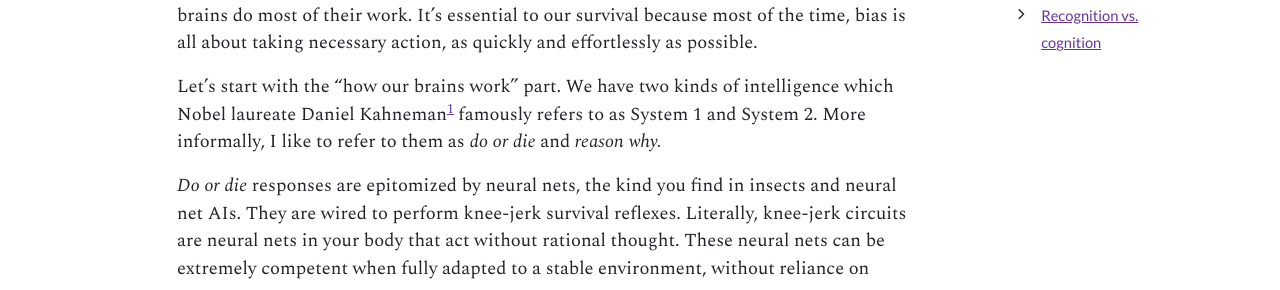
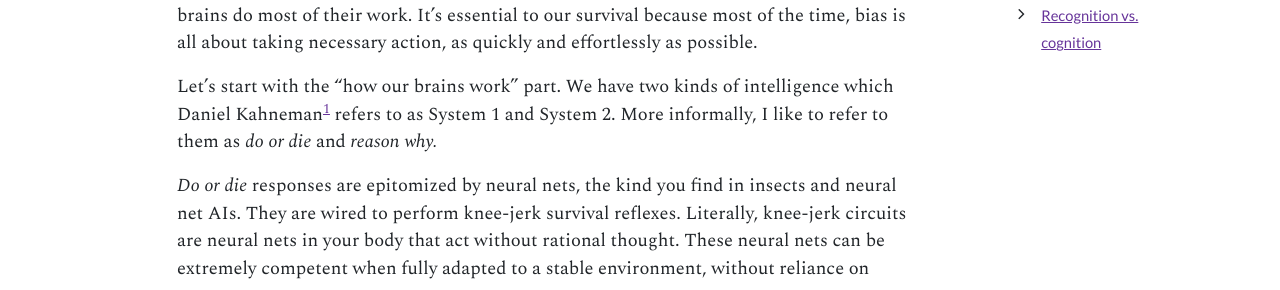
Before and after one commit to straz/artificialtrust, a Jekyll site: the page built from _articles/remove-bias.md, in a window 1280 px wide. Shown: the part 396-686 px from the top of the page. Built offline with Jekyll 4.4.1, drawn with Linux system fonts in a browser that asks for light colours; nearby versions of some CDN libraries.

Commit message:
remove "nobel"

```diff
--- a/_articles/remove-bias.md
+++ b/_articles/remove-bias.md
@@ -17,9 +17,9 @@ because most of the time, bias is all about taking necessary action,
 as quickly and effortlessly as possible.
 
 Let's start with the "how our brains work" part. We have two kinds of
-intelligence which Nobel laureate Daniel Kahneman[^1] famously
-refers to as System 1 and System 2. More informally, I like to refer
-to them as *do or die* and *reason why.*
+intelligence which Daniel Kahneman[^1] refers to as System 1 and
+System 2. More informally, I like to refer to them as *do or die* and
+*reason why.*
 
 [^1]: Kahneman (2011). [*Thinking Fast And Slow*](https://www.amazon.com/dp/0374533555/). Farrar, Straus and Giroux.
 
```
Also changed, not shown: _definitions/brakes.md (+0 -2 lines).
